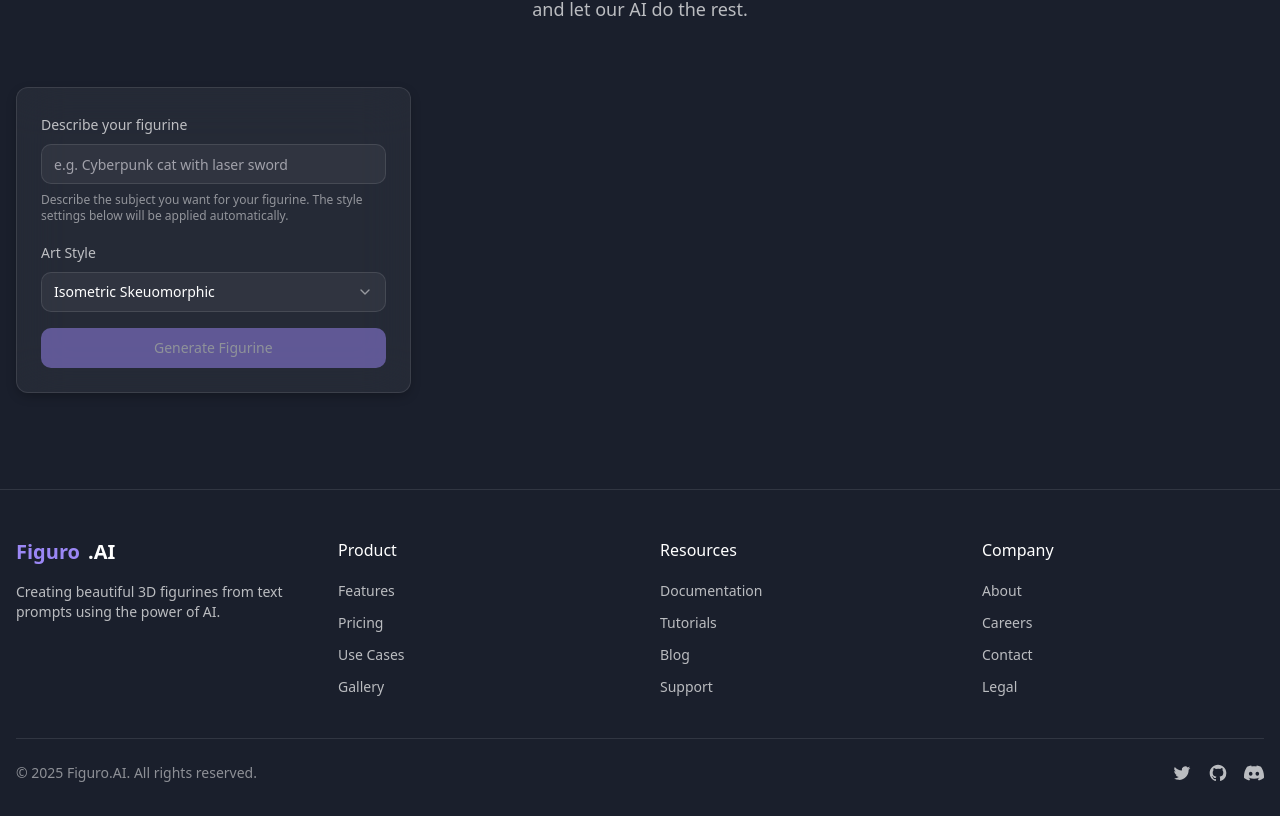
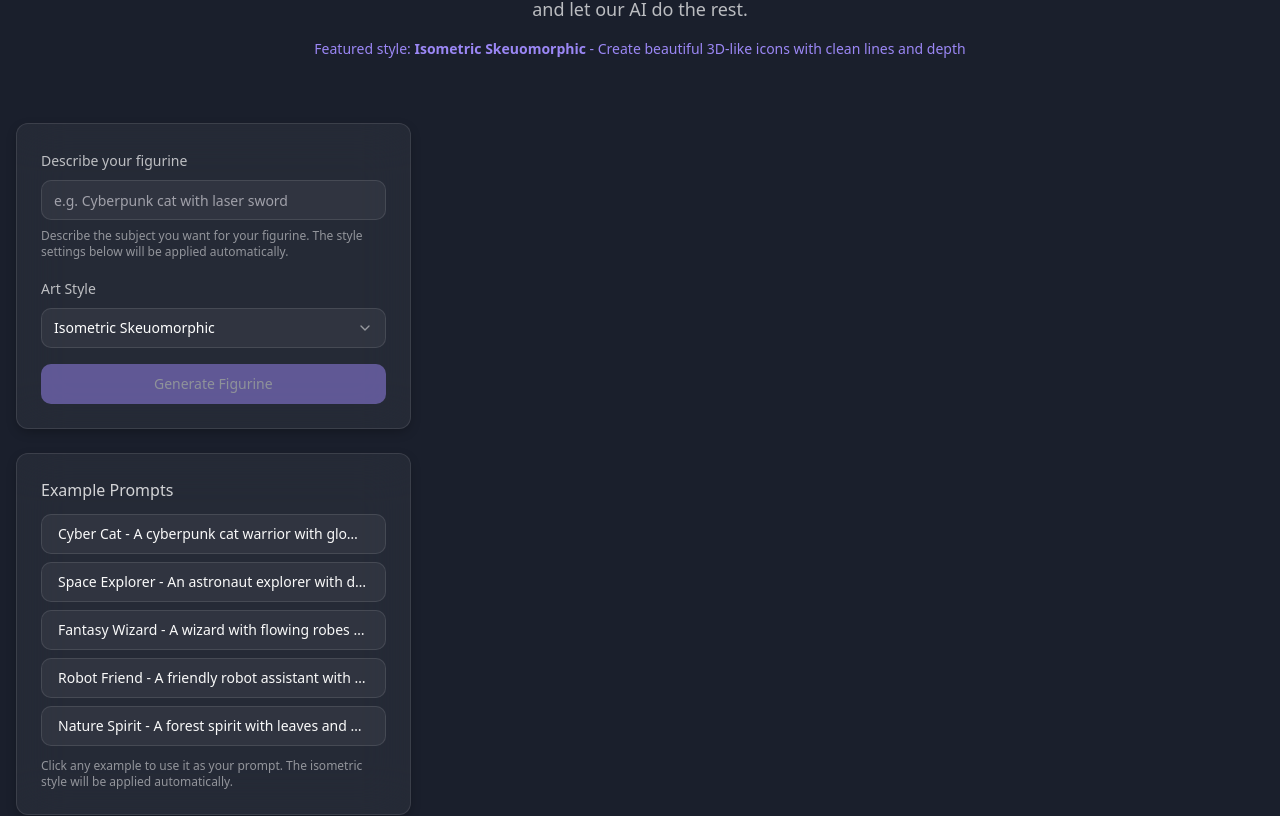
Before and after one commit to VictorParker22/figuro-forge-ai, a React (Vite) app: page /studio in a window 1280 px wide. Shown: the part 217-1033 px from the top of the page. Built offline with nearby package versions, Linux system fonts and the light colour scheme.

Commit message:
Implement optional API key and example prompts
-   Make the API key optional, attempting image generation without it first.
-   Add example prompts tailored for the isometric style.

```diff
--- a/src/components/ApiKeyInput.tsx
+++ b/src/components/ApiKeyInput.tsx
@@ -4,6 +4,7 @@ import { motion } from "framer-motion";
 import { Input } from "@/components/ui/input";
 import { Button } from "@/components/ui/button";
 import { useToast } from "@/hooks/use-toast";
+import { Key } from "lucide-react";
 
 interface ApiKeyInputProps {
   apiKey: string;
@@ -32,6 +33,11 @@ const ApiKeyInput = ({ apiKey, setApiKey, onSubmit }: ApiKeyInputProps) => {
       animate={{ opacity: 1, y: 0 }}
       className="glass-panel p-6 rounded-xl max-w-md mx-auto mb-8"
     >
+      <div className="flex items-center gap-2 mb-4 text-figuro-accent">
+        <Key size={18} />
+        <h3 className="font-semibold">API Key Required</h3>
+      </div>
+
       <form onSubmit={handleApiKeySubmit} className="space-y-4">
         <div className="space-y-2">
           <label htmlFor="apiKey" className="text-sm text-white/70">
@@ -46,9 +52,9 @@ const ApiKeyInput = ({ apiKey, setApiKey, onSubmit }: ApiKeyInputProps) => {
             onChange={(e) => setApiKey(e.target.value)}
           />
           <p className="text-xs text-white/50">
+            The API requires authentication for higher usage limits.
+            <br />
             Your API key is only stored temporarily in your browser's local storage.
-            <br />
-            In production, this should be handled through a Supabase Edge Function.
           </p>
         </div>
         <Button
--- /dev/null
+++ b/src/components/ExamplePrompts.tsx
@@ -0,0 +1,65 @@
+
+import { Button } from "@/components/ui/button";
+import { motion } from "framer-motion";
+
+type ExamplePrompt = {
+  title: string;
+  prompt: string;
+};
+
+const ISOMETRIC_EXAMPLES: ExamplePrompt[] = [
+  {
+    title: "Cyber Cat",
+    prompt: "A cyberpunk cat warrior with glowing neon armor"
+  },
+  {
+    title: "Space Explorer",
+    prompt: "An astronaut explorer with detailed space suit and equipment"
+  },
+  {
+    title: "Fantasy Wizard",
+    prompt: "A wizard with flowing robes casting a magical spell"
+  },
+  {
+    title: "Robot Friend",
+    prompt: "A friendly robot assistant with various tools and gadgets"
+  },
+  {
+    title: "Nature Spirit",
+    prompt: "A forest spirit with leaves and vines intertwined in their form"
+  },
+];
+
+interface ExamplePromptsProps {
+  onSelectPrompt: (prompt: string) => void;
+}
+
+const ExamplePrompts = ({ onSelectPrompt }: ExamplePromptsProps) => {
+  return (
+    <motion.div
+      initial={{ opacity: 0, y: 20 }}
+      animate={{ opacity: 1, y: 0 }}
+      transition={{ duration: 0.5, delay: 0.2 }}
+      className="glass-panel p-6 rounded-xl mt-6"
+    >
+      <h3 className="font-medium mb-3 text-white/80">Example Prompts</h3>
+      <div className="grid grid-cols-1 gap-2">
+        {ISOMETRIC_EXAMPLES.map((example, index) => (
+          <Button
+            key={index}
+            variant="outline"
+            onClick={() => onSelectPrompt(example.prompt)}
+            className="justify-start bg-white/5 border-white/10 hover:bg-white/10 text-left"
+          >
+            <span className="truncate">{example.title} - {example.prompt}</span>
+          </Button>
+        ))}
+      </div>
+      <p className="text-xs text-white/50 mt-3">
+        Click any example to use it as your prompt. The isometric style will be applied automatically.
+      </p>
+    </motion.div>
+  );
+};
+
+export default ExamplePrompts;
--- a/src/components/ImagePreview.tsx
+++ b/src/components/ImagePreview.tsx
@@ -2,6 +2,7 @@
 import { motion } from "framer-motion";
 import { Button } from "@/components/ui/button";
 import { Skeleton } from "@/components/ui/skeleton";
+import { Download } from "lucide-react";
 
 interface ImagePreviewProps {
   imageSrc: string | null;
@@ -15,6 +16,18 @@ const ImagePreview = ({ imageSrc, isLoading, onConvertTo3D, isConverting }: Imag
     return null;
   }
 
+  const handleSaveImage = () => {
+    if (!imageSrc) return;
+
+    // Create a temporary anchor element
+    const a = document.createElement('a');
+    a.href = imageSrc;
+    a.download = `figurine-${new Date().getTime()}.png`;
+    document.body.appendChild(a);
+    a.click();
+    document.body.removeChild(a);
+  };
+
   return (
     <motion.div
       initial={{ opacity: 0, scale: 0.95 }}
@@ -22,8 +35,19 @@ const ImagePreview = ({ imageSrc, isLoading, onConvertTo3D, isConverting }: Imag
       transition={{ duration: 0.5 }}
       className="glass-panel rounded-xl overflow-hidden"
     >
-      <div className="p-4 border-b border-white/10">
+      <div className="p-4 border-b border-white/10 flex justify-between items-center">
         <h3 className="text-lg font-medium">Generated Image</h3>
+        {imageSrc && (
+          <Button
+            variant="outline"
+            size="sm"
+            className="border-white/10 hover:border-white/30"
+            onClick={handleSaveImage}
+          >
+            <Download size={16} className="mr-1" />
+            Save
+          </Button>
+        )}
       </div>
 
       <div className="relative aspect-square">
--- a/src/components/PromptForm.tsx
+++ b/src/components/PromptForm.tsx
@@ -4,6 +4,7 @@ import { motion } from "framer-motion";
 import { Button } from "@/components/ui/button";
 import { Select, SelectContent, SelectItem, SelectTrigger, SelectValue } from "@/components/ui/select";
 import { Input } from "@/components/ui/input";
+import ExamplePrompts from "@/components/ExamplePrompts";
 
 const ART_STYLES = [
   { id: "isometric", name: "Isometric Skeuomorphic" },
@@ -31,7 +32,14 @@ const PromptForm = ({ onGenerate, isGenerating }: PromptFormProps) => {
     onGenerate(prompt, style);
   };
 
+  const handleExampleSelect = (examplePrompt: string) => {
+    setPrompt(examplePrompt);
+    // Optionally auto-submit the form with the example
+    // onGenerate(examplePrompt, style);
+  };
+
   return (
+    <div>
       <motion.div
         initial={{ opacity: 0, y: 20 }}
         animate={{ opacity: 1, y: 0 }}
@@ -82,6 +90,9 @@ const PromptForm = ({ onGenerate, isGenerating }: PromptFormProps) => {
           </Button>
         </form>
       </motion.div>
+
+      {style === "isometric" && <ExamplePrompts onSelectPrompt={handleExampleSelect} />}
+    </div>
   );
 };
 
--- a/src/components/StudioHeader.tsx
+++ b/src/components/StudioHeader.tsx
@@ -10,8 +10,12 @@ const StudioHeader = () => {
       className="text-center mb-16"
     >
       <h1 className="text-3xl md:text-4xl font-bold mb-4 text-gradient">Figuro.AI Studio</h1>
-      <p className="text-lg text-white/70 max-w-2xl mx-auto">
+      <p className="text-lg text-white/70 max-w-2xl mx-auto mb-4">
         Design your perfect 3D figurine. Start with a text prompt, select an art style, and let our AI do the rest.
+      </p>
+      <p className="text-sm text-figuro-accent max-w-2xl mx-auto">
+        Featured style: <span className="font-semibold">Isometric Skeuomorphic</span> -
+        Create beautiful 3D-like icons with clean lines and depth
       </p>
     </motion.div>
   );
--- a/src/hooks/useImageGeneration.ts
+++ b/src/hooks/useImageGeneration.ts
@@ -8,15 +8,12 @@ export const useImageGeneration = () => {
   const [isConverting, setIsConverting] = useState(false);
   const [generatedImage, setGeneratedImage] = useState<string | null>(null);
   const [modelUrl, setModelUrl] = useState<string | null>(null);
+  const [requiresApiKey, setRequiresApiKey] = useState(false);
   const { toast } = useToast();
 
   // Generate image using the Hugging Face API
-  const handleGenerate = async (prompt: string, style: string, apiKey: string) => {
+  const handleGenerate = async (prompt: string, style: string, apiKey: string = "") => {
     const savedApiKey = localStorage.getItem("tempHuggingFaceApiKey") || apiKey;
-
-    if (!savedApiKey) {
-      return { needsApiKey: true };
-    }
 
     setIsGeneratingImage(true);
     setGeneratedImage(null);
@@ -25,15 +22,19 @@ export const useImageGeneration = () => {
     const formattedPrompt = formatStylePrompt(prompt, style);
 
     try {
-      // This is where you'd normally call a Supabase Edge Function
-      // For now, we'll simulate with a direct API call
-      // In production, move this to a secure Edge Function
+      // Try without API key first if none is provided
+      const headers: Record<string, string> = {
+        "Content-Type": "application/json",
+      };
+
+      // Add API key to headers if available
+      if (savedApiKey) {
+        headers["Authorization"] = `Bearer ${savedApiKey}`;
+      }
+
       const response = await fetch("https://api-inference.huggingface.co/models/black-forest-labs/FLUX.1-dev", {
         method: "POST",
-        headers: {
-          "Authorization": `Bearer ${savedApiKey}`,
-          "Content-Type": "application/json",
-        },
+        headers,
         body: JSON.stringify({
           inputs: formattedPrompt,
           options: {
@@ -43,9 +44,17 @@ export const useImageGeneration = () => {
         }),
       });
 
+      if (response.status === 401 || response.status === 403) {
+        setRequiresApiKey(true);
+        throw new Error("API key required or unauthorized access");
+      }
+
       if (!response.ok) {
         throw new Error(`API error: ${response.statusText}`);
       }
+
+      // If we get here, we don't need an API key anymore
+      setRequiresApiKey(false);
 
       // Convert the response to a blob and create a URL
       const blob = await response.blob();
@@ -60,13 +69,20 @@ export const useImageGeneration = () => {
       return { success: true, needsApiKey: false };
     } catch (error) {
       console.error("Generation error:", error);
+
+      // Check if the error is about API key
+      if (error instanceof Error && (error.message.includes("API key") || error.message.includes("unauthorized"))) {
+        setRequiresApiKey(true);
+        return { success: false, needsApiKey: true };
+      }
+
       toast({
         title: "Generation failed",
         description: error instanceof Error ? error.message : "Failed to generate image",
         variant: "destructive",
       });
 
-      return { success: false, needsApiKey: false };
+      return { success: false, needsApiKey: requiresApiKey };
     } finally {
       setIsGeneratingImage(false);
     }
@@ -94,6 +110,7 @@ export const useImageGeneration = () => {
     generatedImage,
     modelUrl,
     handleGenerate,
-    handleConvertTo3D
+    handleConvertTo3D,
+    requiresApiKey
   };
 };
--- a/src/lib/huggingface.ts
+++ b/src/lib/huggingface.ts
@@ -11,13 +11,19 @@ export const generateImage = async (prompt: string, style: string, apiKey: strin
   // Determine if we should use a specific LoRA adapter
   const useLoraAdapter = style === "isometric" ? "multimodalart/isometric-skeumorphic-3d-bnb" : undefined;
 
+  // Create headers with or without API key
+  const headers: Record<string, string> = {
+    "Content-Type": "application/json",
+  };
+
+  if (apiKey) {
+    headers["Authorization"] = `Bearer ${apiKey}`;
+  }
+
   // Make the API request
   const response = await fetch("https://api-inference.huggingface.co/models/black-forest-labs/FLUX.1-dev", {
     method: "POST",
-    headers: {
-      "Authorization": `Bearer ${apiKey}`,
-      "Content-Type": "application/json",
-    },
+    headers,
     body: JSON.stringify({
       inputs: formattedPrompt,
       options: {
@@ -45,7 +51,7 @@ export const generateImage = async (prompt: string, style: string, apiKey: strin
 export const formatStylePrompt = (basePrompt: string, style: string): string => {
   switch (style) {
     case "isometric":
-      return `${basePrompt}, RBNBICN, icon, white background, isometric perspective`;
+      return `${basePrompt}, RBNBICN, icon, white background, isometric perspective, 3D-like, clean lines, detailed, professional design, high quality`;
     case "anime":
       return `${basePrompt}, anime style, vibrant colors, white background`;
     case "pixar":
--- a/src/pages/Studio.tsx
+++ b/src/pages/Studio.tsx
@@ -1,5 +1,5 @@
 
-import { useState } from "react";
+import { useState, useEffect } from "react";
 import Header from "@/components/Header";
 import PromptForm from "@/components/PromptForm";
 import ImagePreview from "@/components/ImagePreview";
@@ -19,8 +19,22 @@ const Studio = () => {
     generatedImage,
     modelUrl,
     handleGenerate,
-    handleConvertTo3D
+    handleConvertTo3D,
+    requiresApiKey
   } = useImageGeneration();
+
+  useEffect(() => {
+    // Check if API key is stored in localStorage
+    const savedApiKey = localStorage.getItem("tempHuggingFaceApiKey");
+    if (savedApiKey) {
+      setApiKey(savedApiKey);
+    }
+  }, []);
+
+  useEffect(() => {
+    // Show API input if requiresApiKey is true
+    setShowApiInput(requiresApiKey);
+  }, [requiresApiKey]);
 
   // Wrapper for generate function to handle API key checking
   const onGenerate = async (prompt: string, style: string) => {
```
Lines whose indentation alone changed are shown as unchanged.
